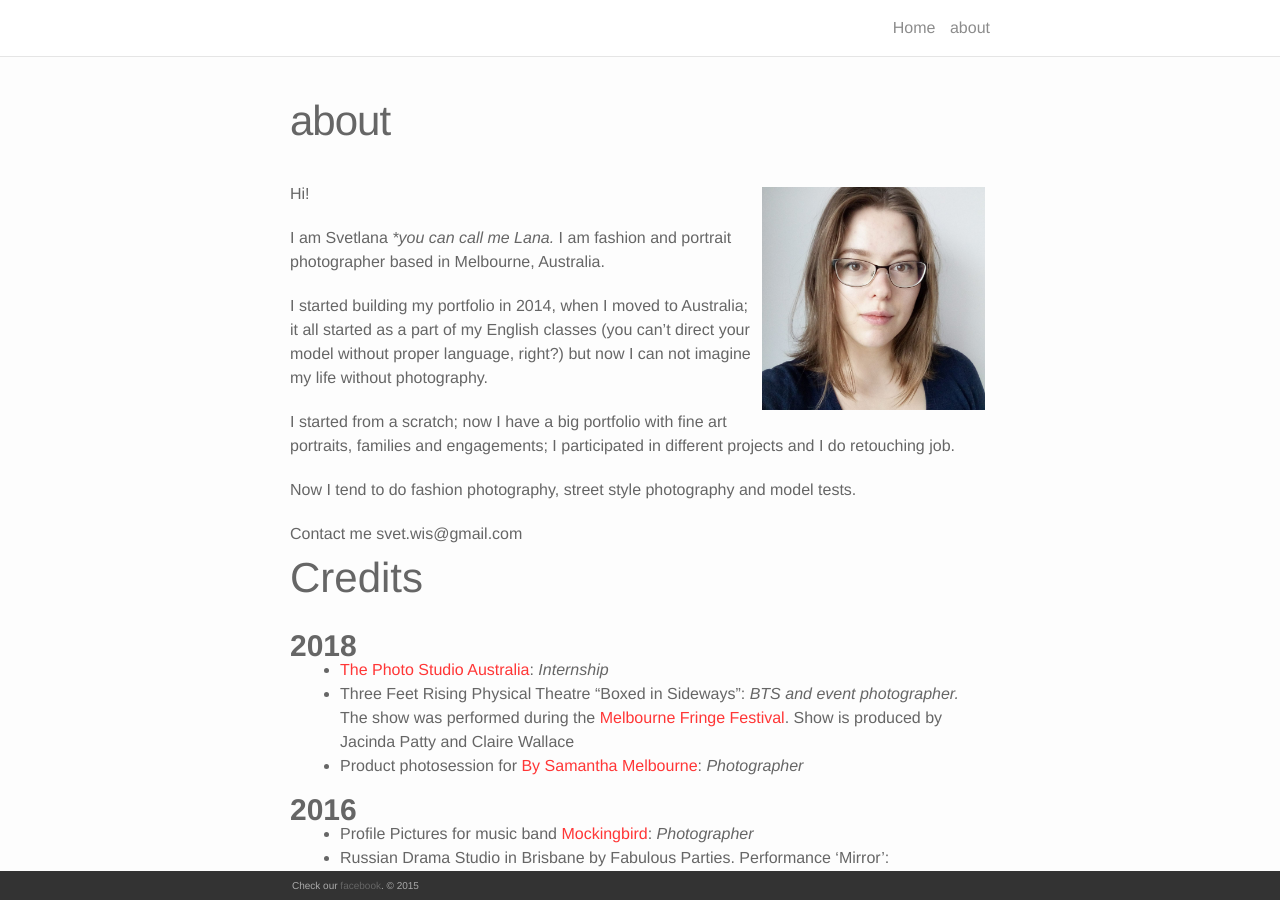
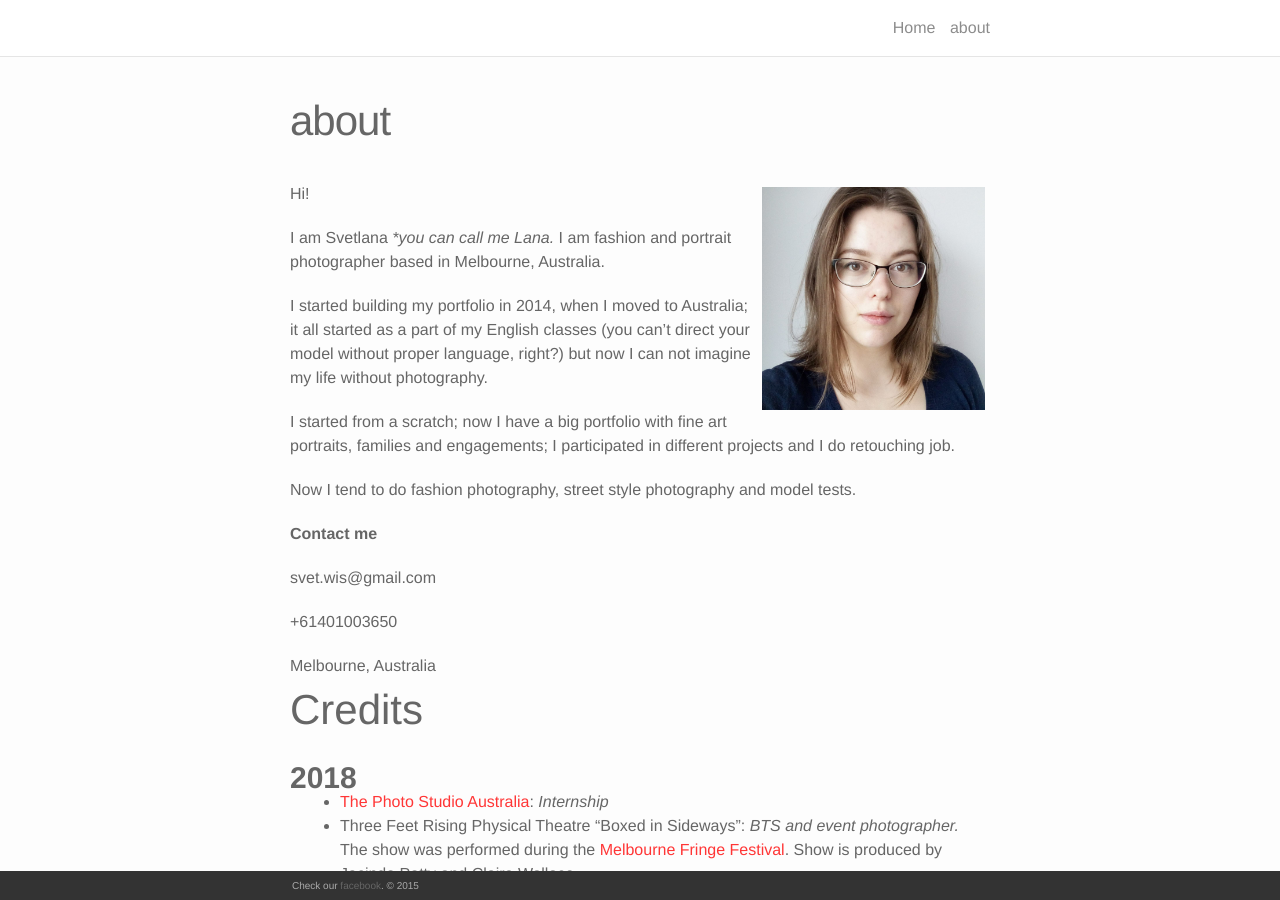
Before and after one commit to AlenPelin/keo-studio, a Jekyll site: the page built from about.md, in a window 1280 px wide and 900 px high. Built offline with Jekyll 4.4.1, drawn with Linux system fonts in a browser that asks for light colours; nearby versions of some CDN libraries.

Commit message:
Update from Forestry.io - Updated about.md

```diff
--- a/about.md
+++ b/about.md
@@ -16,7 +16,13 @@ I started from a scratch; now I have a big portfolio with fine art portraits, fa
 
 Now I tend to do fashion photography, street style photography and model tests.
 
-Contact me svet.wis@gmail.com
+**Contact me**
+
+svet.wis@gmail.com
+
+\+61401003650
+
+Melbourne, Australia
 
 ## Credits
 
```
Also changed, not shown: .forestry/front_matter/templates/amitha.yml.
